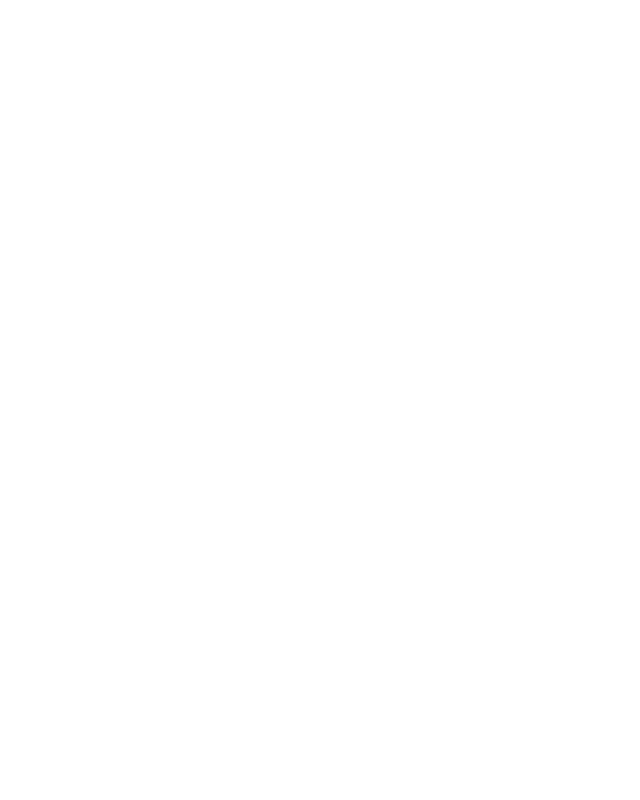
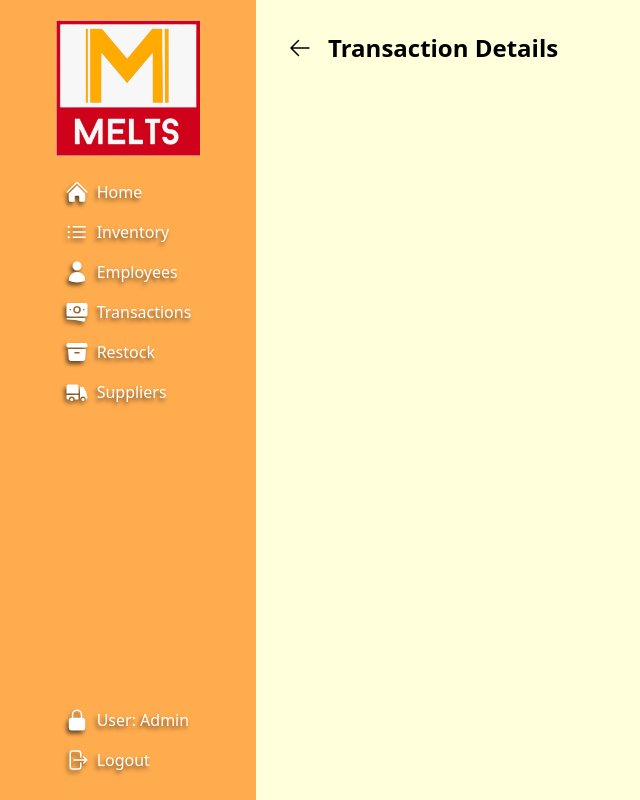
Before and after one commit to rcSabucido/melts-inventory, a React (Vite) app: page /qr_transaction in a window 1280 px wide. Before the commit this address had no page. Shown: the whole page, without its empty margins (0-640 px from the left). Built offline with nearby package versions, Linux system fonts and the light colour scheme.

Commit message:
#30 Route QR page to QR button in TransactionChoice page

```diff
--- a/src/App.jsx
+++ b/src/App.jsx
@@ -10,6 +10,7 @@ import Home from "./pages/Home"
 import SupplierDetail from "./pages/SupplierDetail"
 import AddEmployee from "./pages/AddEmployee"
 import TransactionChoice from "./pages/TransactionChoice";
+import TransactionQR from "./pages/TransactionQR";
 
 function App() {
   return (
@@ -25,6 +26,7 @@ function App() {
         <Route path="supplier_detail" element={<SupplierDetail />} />
         <Route path="add_employee" element={<AddEmployee />} />
         <Route path='transaction_choice' element={<TransactionChoice />} />
+        <Route path='qr_transaction' element={<TransactionQR />}/>
       </Routes>
     </BrowserRouter>
   )
--- a/src/pages/TransactionChoice.jsx
+++ b/src/pages/TransactionChoice.jsx
@@ -1,7 +1,12 @@
 import Sidebar from "../components/Sidebar";
+import { useNavigate } from "react-router-dom";
 import { ArrowLeftIcon, QrCodeIcon, ComputerDesktopIcon } from "@heroicons/react/24/solid";
 
 const TransactionChoice = () => {
+    const navigate = useNavigate();
+    const handleQRCode = () => {
+        navigate('/qr_transaction');
+    }
     return (
         <>
             <div class='flex'>
@@ -12,7 +17,7 @@ const TransactionChoice = () => {
                         <p className="text-2xl font-bold">Transaction Details</p>
                     </div>
                     <div className="flex gap-15 p-5 mt-15 justify-center items-center">
-                        <button className="flex-col justify-center align-center bg-amber-200/30  p-20 rounded-2xl shadow-xl hover:bg-amber-200/60">
+                        <button className="flex-col justify-center align-center bg-amber-200/30  p-20 rounded-2xl shadow-xl hover:bg-amber-200/60" onClick={handleQRCode}>
                             <p className="text-3xl font-bold">QR Code</p>
                             <QrCodeIcon className="w-full" />
                         </button>
--- a/src/pages/TransactionQR.jsx
+++ b/src/pages/TransactionQR.jsx
@@ -1,6 +1,19 @@
+import Sidebar from "../components/Sidebar";
+import { ArrowLeftIcon } from "@heroicons/react/24/solid";
+
 const TransactionQR = () => {
     return (
-        <></>
+        <>
+            <div className="flex">
+                <Sidebar />
+                <main className="p-4 flex-col bg-[#ffffdb] w-full">
+                    <div className="flex gap-4 p-4 items-center">
+                        <ArrowLeftIcon className="h-6 w-6" />
+                        <p className="text-2xl font-bold">Transaction Details</p>
+                    </div>
+                </main>
+            </div>
+        </>
     );
 }
 
```
